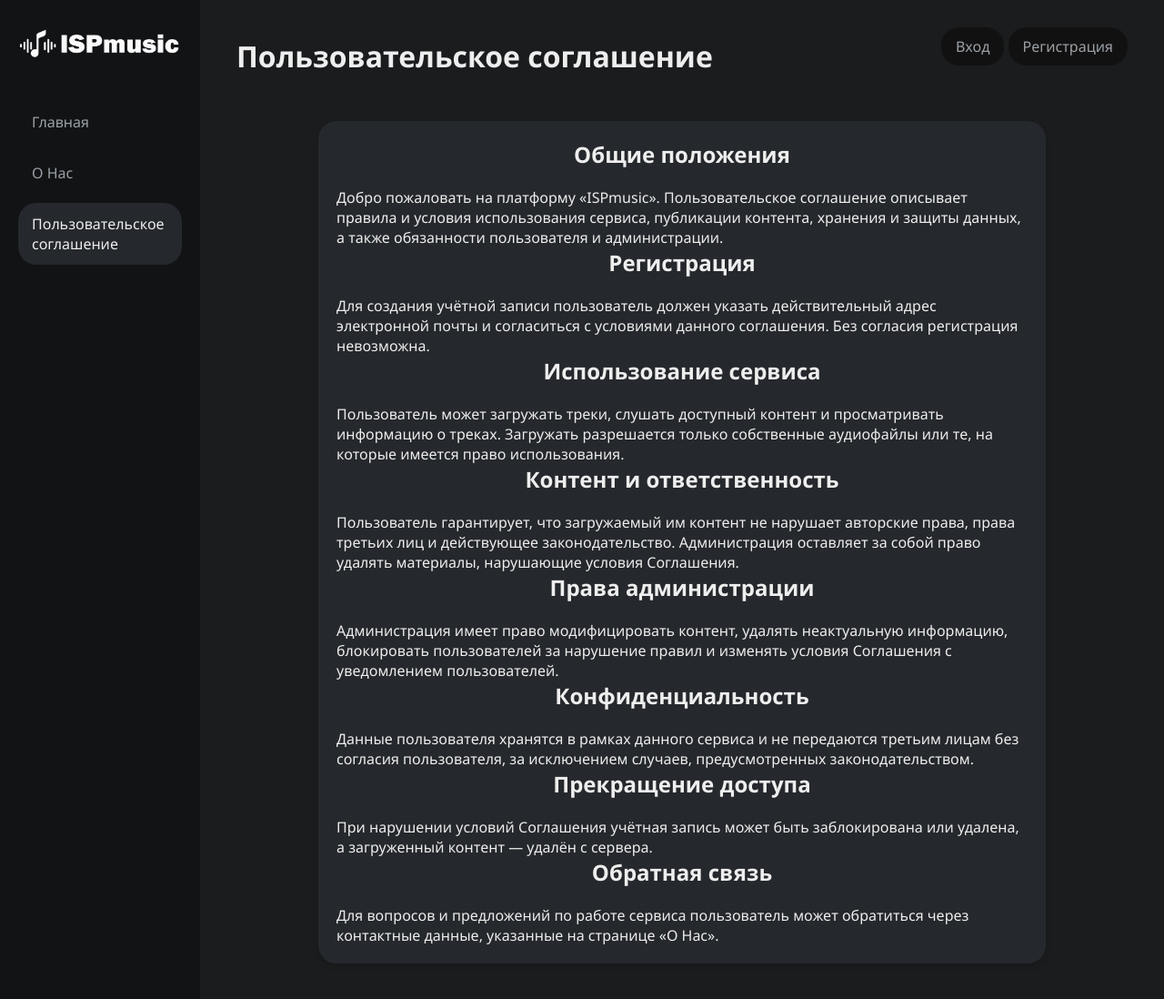
After one commit to xakypeumy/razvlecheniya, a Flask app: page /agreement in a window 1280 px wide. The commit adds this page. Shown: the top 1098 px of the page at 91% size. Run offline with Flask 3, Linux system fonts and the light colour scheme.

Commit message:
Добавлено пользовательское соглашение и проверка согласия при регистрации; обновлены шаблоны для отображения ссылки на соглашение

```diff
--- a/app.py
+++ b/app.py
@@ -565,6 +565,11 @@ def register():
         username = request.form['username']
         password = request.form['password']
         email = request.form['email']
+        consent = request.form.get('consent')
+
+        if not consent:
+            flash('Необходимо дать согласие с пользовательским соглашением.', 'error')
+            return render_template('register.html')
 
         if user_exists(username):
             flash('Пользователь с таким логином уже существует!', 'error')
@@ -576,6 +581,10 @@ def register():
         return redirect(url_for('login'))
 
     return render_template('register.html')
+
+@app.route('/agreement')
+def user_agreement():
+    return render_template('user_agreement.html')
 
 @app.route('/tickets')
 @login_required
--- a/static/style.css
+++ b/static/style.css
@@ -398,6 +398,29 @@ body {
     background-color: var(--bg-side);
     border: 1px solid #444;
     color: var(--text-white);
+}
+
+.consent-label {
+    display: flex;
+    align-items: center;
+    gap: 10px;
+    font-size: 14px;
+    color: var(--text-gray);
+    margin-bottom: 14px;
+}
+
+.consent-label input {
+    width: 16px;
+    height: 16px;
+}
+
+.consent-label a {
+    color: var(--accent);
+    text-decoration: none;
+}
+
+.consent-label a:hover {
+    text-decoration: underline;
 }
 
 .form-container input::placeholder {
--- a/templates/about.html
+++ b/templates/about.html
@@ -21,6 +21,7 @@
         <nav class="nav-links" id="nav-links">
             <a href="{{ url_for('index') }}">Главная</a>
             <a href="#" class="active">О Нас</a>
+            <a href="{{ url_for('user_agreement') }}">Пользовательское соглашение</a>
             {% if session.username %}
                 <a href="{{ url_for('upload') }}">Загрузить трек</a>
             {% endif %}
--- a/templates/index.html
+++ b/templates/index.html
@@ -21,6 +21,7 @@
         <nav class="nav-links" id="nav-links">
             <a href="#" class="active">Главная</a>
             <a href="{{ url_for('about') }}">О Нас</a>
+            <a href="{{ url_for('user_agreement') }}">Пользовательское соглашение</a>
             {% if session.username %}
                 <a href="{{ url_for('upload') }}">Загрузить трек</a>
             {% endif %}
--- a/templates/login.html
+++ b/templates/login.html
@@ -15,6 +15,7 @@
         <nav class="nav-links">
             <a href="{{ url_for('index') }}">Главная</a>
             <a href="{{ url_for('about') }}">О Нас</a>
+            <a href="{{ url_for('user_agreement') }}">Пользовательское соглашение</a>
         </nav>
     </aside>
 
--- a/templates/register.html
+++ b/templates/register.html
@@ -15,6 +15,7 @@
         <nav class="nav-links">
             <a href="{{ url_for('index') }}">Главная</a>
             <a href="{{ url_for('about') }}">О Нас</a>
+            <a href="{{ url_for('user_agreement') }}">Пользовательское соглашение</a>
         </nav>
     </aside>
 
@@ -39,6 +40,10 @@
                 <input type="text" name="username" placeholder="Имя пользователя" required>
                 <input type="password" name="password" placeholder="Пароль" required>
                 <input type="email" name="email" placeholder="Адрес Эл. Почты" required>
+                <label class="consent-label">
+                    <input type="checkbox" name="consent" required>
+                    Я согласен с <a href="{{ url_for('user_agreement') }}" target="_blank">Пользовательским соглашением</a>
+                </label>
                 <button type="submit" class="btn register-btn">Зарегистрироваться</button>
             </form>
         </div>
--- a/templates/tickets.html
+++ b/templates/tickets.html
@@ -15,6 +15,7 @@
         <nav class="nav-links">
             <a href="{{ url_for('index') }}">Главная</a>
             <a href="{{ url_for('about') }}">О Нас</a>
+            <a href="{{ url_for('user_agreement') }}">Пользовательское соглашение</a>
             {% if session.username %}
                 <a href="{{ url_for('upload') }}">Загрузить трек</a>
             {% endif %}
--- a/templates/upload.html
+++ b/templates/upload.html
@@ -15,6 +15,7 @@
         <nav class="nav-links">
             <a href="{{ url_for('index') }}">Главная</a>
             <a href="{{ url_for('about') }}">О Нас</a>
+            <a href="{{ url_for('user_agreement') }}">Пользовательское соглашение</a>
             <a href="{{ url_for('upload') }}" class="active">Загрузить трек</a>
         </nav>
     </aside>
--- /dev/null
+++ b/templates/user_agreement.html
@@ -0,0 +1,67 @@
+<!DOCTYPE html>
+<html lang="ru">
+<head>
+    <meta charset="UTF-8">
+    <meta name="viewport" content="width=device-width, initial-scale=1.0">
+    <title>Пользовательское соглашение</title>
+    <link rel="stylesheet" href="{{ url_for('static', filename='style.css') }}">
+    <link rel="icon" type="image/x-icon" href="{{ url_for('static', filename='logo.ico') }}">
+</head>
+<body>
+<div class="app-layout">
+    <aside class="side-menu">
+        <div class="brand"><a href="{{ url_for('index') }}"><img class="logo" src="static/logo.png"></a></div>
+        <nav class="nav-links">
+            <a href="{{ url_for('index') }}">Главная</a>
+            <a href="{{ url_for('about') }}">О Нас</a>
+            <a href="#" class="active">Пользовательское соглашение</a>
+            {% if session.username %}
+                <a href="{{ url_for('upload') }}">Загрузить трек</a>
+            {% endif %}
+        </nav>
+    </aside>
+
+    <main class="content-area">
+        <div class="header-simple">
+            <h1>Пользовательское соглашение</h1>
+            <div>
+                {% if session.username %}
+                    <div class="profile-menu">
+                        <button class="profile-btn">{{ session.username }}</button>
+                        <div class="dropdown">
+                            {% if session.role == 'admin' %}
+                                <a href="{{ url_for('tickets') }}">Тикеты</a>
+                            {% endif %}
+                            <a href="{{ url_for('logout') }}">Выйти</a>
+                        </div>
+                    </div>
+                {% else %}
+                    <a href="{{ url_for('login') }}" class="nav-btn-link">Вход</a>
+                    <a href="{{ url_for('register') }}" class="nav-btn-link">Регистрация</a>
+                {% endif %}
+            </div>
+        </div>
+
+        <div class="form-container" style="max-width: 800px;">
+            <h2>Общие положения</h2>
+            <p>Добро пожаловать на платформу «ISPmusic». Пользовательское соглашение описывает правила и условия использования сервиса, публикации контента, хранения и защиты данных, а также обязанности пользователя и администрации.</p>
+            <h2>Регистрация</h2>
+            <p>Для создания учётной записи пользователь должен указать действительный адрес электронной почты и согласиться с условиями данного соглашения. Без согласия регистрация невозможна.</p>
+            <h2>Использование сервиса</h2>
+            <p>Пользователь может загружать треки, слушать доступный контент и просматривать информацию о треках. Загружать разрешается только собственные аудиофайлы или те, на которые имеется право использования.</p>
+            <h2>Контент и ответственность</h2>
+            <p>Пользователь гарантирует, что загружаемый им контент не нарушает авторские права, права третьих лиц и действующее законодательство. Администрация оставляет за собой право удалять материалы, нарушающие условия Соглашения.</p>
+            <h2>Права администрации</h2>
+            <p>Администрация имеет право модифицировать контент, удалять неактуальную информацию, блокировать пользователей за нарушение правил и изменять условия Соглашения с уведомлением пользователей.</p>
+            <h2>Конфиденциальность</h2>
+            <p>Данные пользователя хранятся в рамках данного сервиса и не передаются третьим лицам без согласия пользователя, за исключением случаев, предусмотренных законодательством.</p>
+            <h2>Прекращение доступа</h2>
+            <p>При нарушении условий Соглашения учётная запись может быть заблокирована или удалена, а загруженный контент — удалён с сервера.</p>
+            <h2>Обратная связь</h2>
+            <p>Для вопросов и предложений по работе сервиса пользователь может обратиться через контактные данные, указанные на странице «О Нас».</p>
+        </div>
+    </main>
+</div>
+<script src="{{ url_for('static', filename='script.js') }}"></script>
+</body>
+</html>
```
